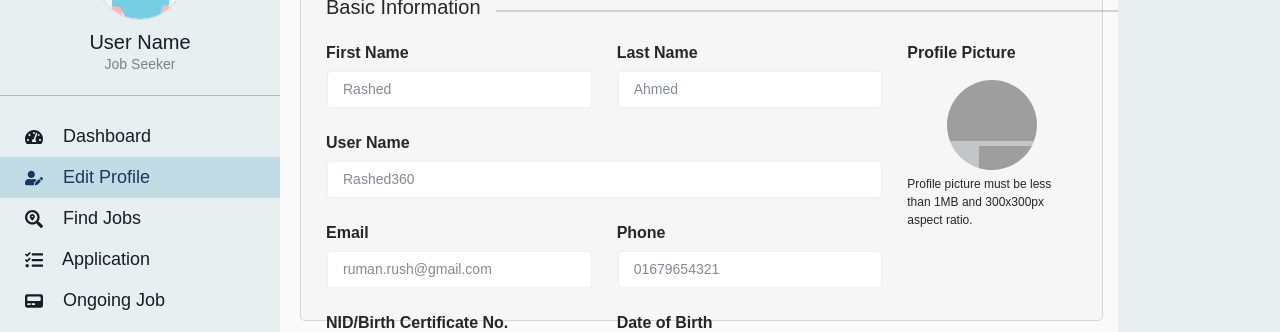
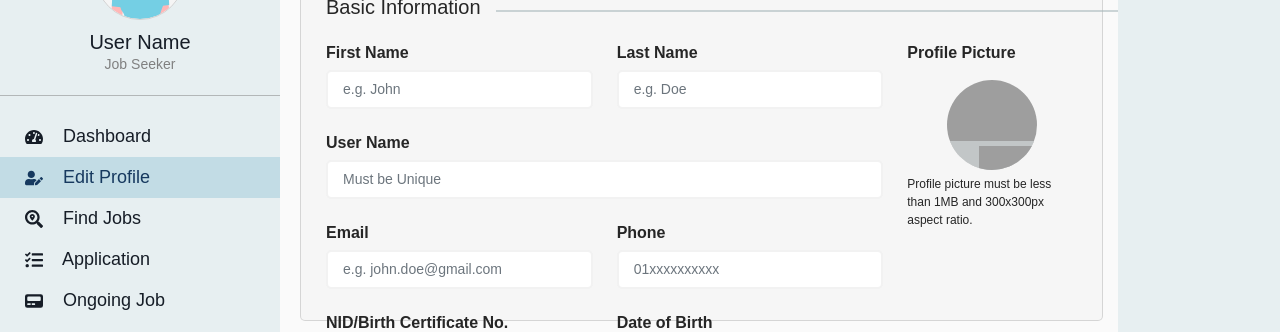
Before and after one commit to Rashed360/hourly-finder, a React (Create React App) app: page /dashboard/edit-profile in a window 1280 px wide. Shown: the part 160-492 px from the top of the page. Built offline with nearby package versions, Linux system fonts and the light colour scheme; no server answers; sample sign-in values are in the browser's storage; grey boxes are pictures that could not be loaded.

Commit message:
basic info fetch

```diff
--- a/src/components/dashboard/recruiter/editProfile/edit/EditBasicInformation.js
+++ b/src/components/dashboard/recruiter/editProfile/edit/EditBasicInformation.js
@@ -1,17 +1,42 @@
+import { useEffect } from 'react'
 import { Formik, Form } from 'formik'
+import { useSelector, useDispatch } from 'react-redux'
+import { userFetch } from '../../../../../redux/actionCreators/userActionCreators'
 import FormField from '../../../../commonComponents/formik/FormField'
 import Spinner from '../../../../commonComponents/spinner/Spinner'
 
 const EditBasicInformation = () => {
-	const initialValues = {
-		firstName: 'Rashed',
-		lastName: 'Ahmed',
-		email: 'ruman.rush@gmail.com',
-		phone: '01679654321',
-		username: 'Rashed360',
-		identity: '967230965',
+	const dispatch = useDispatch()
+	const user = useSelector(state => state.user.user)
+	const profile = useSelector(state => state.user.profile)
+
+	useEffect(() => {
+		dispatch(userFetch())
+	}, [])
+
+	const tempEmpty = {
+		firstName: '',
+		last_ame: '',
+		email: '',
+		username: '',
+		phone: '',
+		identity: '',
 		picture: '',
 		dob: '',
+	}
+
+	const { email, first_name, last_name, username } = user === null ? tempEmpty : user
+	const { phone, identity, picture, dob } = profile === null ? tempEmpty : profile
+
+	const initialValues = {
+		firstName: first_name,
+		lastName: last_name,
+		email: email,
+		username: username,
+		phone: phone,
+		identity: identity,
+		picture: picture,
+		dob: dob,
 	}
 
 	const onSubmitHandle = async values => {
@@ -105,7 +130,7 @@ const EditBasicInformation = () => {
 												</div>
 												<div className='row'>
 													<div className='col-lg-6'>
-													<FormField
+														<FormField
 															title='NID/Birth Certificate No.'
 															name='identity'
 															type='text'
```
